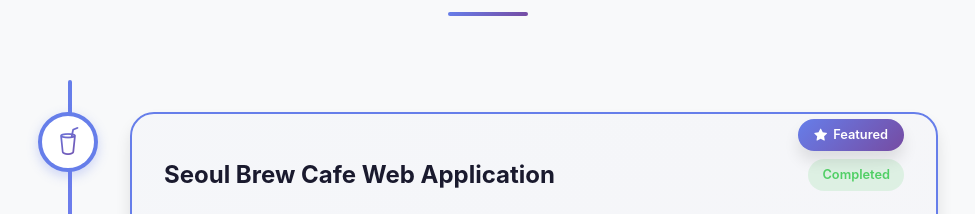
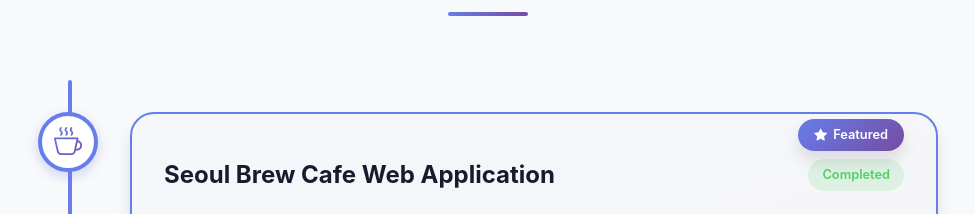
Before and after one commit to vishalsonwane951/Portfolio, a React (Vite) app: page / in a window 1280 px wide. Shown: the part 3140-3354 px from the top of the page, without its empty margins (152-1127 px from the left). Built offline with nearby package versions, Linux system fonts and the light colour scheme; the HTML template or start-up script is replaced by a standard one.

Commit message:
change icon

```diff
--- a/src/Profile.jsx
+++ b/src/Profile.jsx
@@ -21,7 +21,7 @@ const projectsData = [
       "https://github.com/vishalsonwane951/Seoul-Brew-Cafe-Backend"
     ],
     featured: true,
-    icon: "bi-cup-straw"
+    icon: "bi-cup-hot"
 
   },
   {
```
